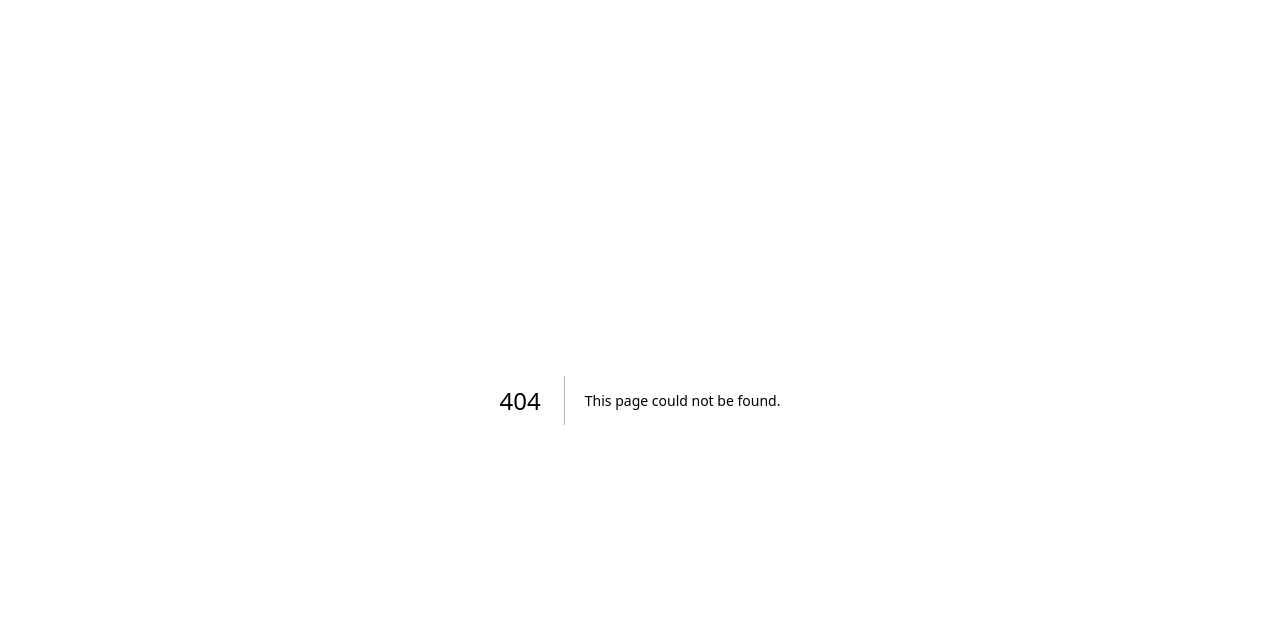
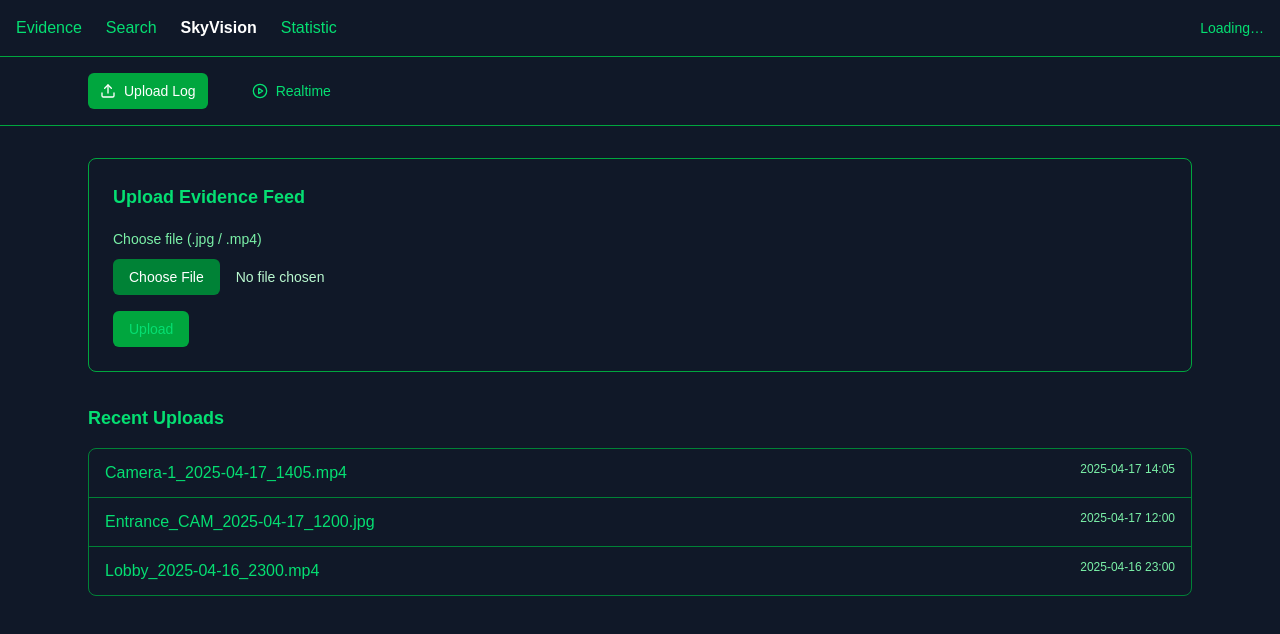
Before and after one commit to S1M0NTheFirst/detective, a Next.js app: page /skyvision in a window 1280 px wide. Before the commit this address had no page. Shown: the top 634 px of the page. Built offline with nearby package versions, Linux system fonts and the light colour scheme; no server answers.

Commit message:
feat: implement SkyVision page with upload functionality and update Navbar links

```diff
--- /dev/null
+++ b/src/app/skyvision/page.tsx
@@ -0,0 +1,141 @@
+
+'use client';
+
+import { useState, type ReactNode, Fragment } from 'react';
+import Navbar from '@/components/Navbar';
+import { Upload, PlayCircle } from 'lucide-react';
+
+type TabKey = 'upload' | 'realtime';
+
+export default function SkyVisionPage() {
+  const [active, setActive] = useState<TabKey>('upload');
+
+  return (
+    <Fragment>
+      <Navbar />
+
+      <div className="min-h-screen bg-gray-900 text-green-400 flex flex-col">
+
+        <header className="border-b border-green-600">
+          <div className="max-w-6xl mx-auto px-6 py-4 flex gap-8">
+
+            <TabButton
+              icon={<Upload className="h-4 w-4" />}
+              label="Upload Log"
+              isActive={active === 'upload'}
+              onClick={() => setActive('upload')}
+            />
+
+            <TabButton
+              icon={<PlayCircle className="h-4 w-4" />}
+              label="Realtime"
+              isActive={active === 'realtime'}
+              onClick={() => setActive('realtime')}
+            />
+
+          </div>
+        </header>
+        <main className="flex-1 max-w-6xl mx-auto w-full px-6 py-8">
+          {active === 'upload'  ? <UploadLogPane /> : null}
+          {active === 'realtime' ? <RealtimePane /> : null}
+        </main>
+      </div>
+    </Fragment>
+  );
+}
+
+
+function TabButton({
+  icon,
+  label,
+  isActive,
+  onClick,
+}: {
+  icon: ReactNode;
+  label: string;
+  isActive: boolean;
+  onClick: () => void;
+}) {
+  return (
+    <button
+      onClick={onClick}
+      className={`
+        flex items-center gap-2 text-sm px-3 py-2 rounded-md
+        transition-colors
+        ${isActive ? 'bg-green-600 text-white' : 'hover:text-white'}
+      `}
+    >
+      {icon}
+      {label}
+    </button>
+  );
+}
+
+/* ----------------------------------------------------------------
+   Upload Log pane  (placeholder – wire to Supabase later)
+----------------------------------------------------------------- */
+function UploadLogPane() {
+  // demo list of uploads
+  const demoFiles = [
+    { id: 1, name: 'Camera‑1_2025‑04‑17_1405.mp4', ts: '2025‑04‑17 14:05' },
+    { id: 2, name: 'Entrance_CAM_2025‑04‑17_1200.jpg', ts: '2025‑04‑17 12:00' },
+    { id: 3, name: 'Lobby_2025‑04‑16_2300.mp4', ts: '2025‑04‑16 23:00' },
+  ];
+
+  return (
+    <section className="space-y-8">
+
+      {/* upload form */}
+      <div className="border border-green-600 rounded-lg p-6">
+        <h2 className="text-lg font-semibold mb-4">Upload Evidence Feed</h2>
+
+        <label className="block">
+          <span className="text-sm text-green-300">Choose file&nbsp;(.jpg / .mp4)</span>
+          <input
+            type="file"
+            className="block w-full mt-2 text-sm
+                       file:mr-4 file:py-2 file:px-4
+                       file:rounded-md file:border-0
+                       file:text-sm file:bg-green-700 file:text-white
+                       hover:file:bg-green-600
+                       text-green-200"
+          />
+        </label>
+
+        <button
+          className="mt-4 px-4 py-2 rounded-md bg-green-600 hover:bg-green-700
+                     font-medium text-sm"
+        >
+          Upload
+        </button>
+      </div>
+
+      {/* recent uploads */}
+      <div>
+        <h3 className="text-lg font-semibold mb-4">Recent Uploads</h3>
+
+        <ul className="divide-y divide-green-700 border border-green-700 rounded-lg">
+          {demoFiles.map(f => (
+            <li key={f.id} className="flex justify-between px-4 py-3">
+              <span>{f.name}</span>
+              <span className="text-xs text-green-300">{f.ts}</span>
+            </li>
+          ))}
+        </ul>
+      </div>
+    </section>
+  );
+}
+
+
+function RealtimePane() {
+  return (
+    <section className="border border-green-600 rounded-lg p-6 flex flex-col items-center justify-center h-96">
+      <p className="text-green-300 mb-4">
+        Realtime camera placeholder
+      </p>
+      <p className="text-xs text-green-500 mt-4">
+      </p>
+    </section>
+  );
+}
--- a/src/components/Navbar.tsx
+++ b/src/components/Navbar.tsx
@@ -8,7 +8,7 @@
 
 export default function Navbar() {
   const [email, setEmail] = useState<string | null>(null);
-  const pathname = usePathname();                 // ← active route
+  const pathname = usePathname();
 
   useEffect(() => {
     supabase.auth.getUser().then(({ data }) => {
@@ -26,7 +26,7 @@
   const navItems = [
     { label: 'Evidence',  href: '/evidence' },
     { label: 'Search',    href: '/search' },
-    { label: 'SkyVersion', href: '/about' },
+    { label: 'SkyVision', href: '/skyvision' },
     { label: 'Statistic', href: '/statistics' },
   ];
 
```
Also changed, not shown: 2 other files (tests, documents, lock files or other folders).
